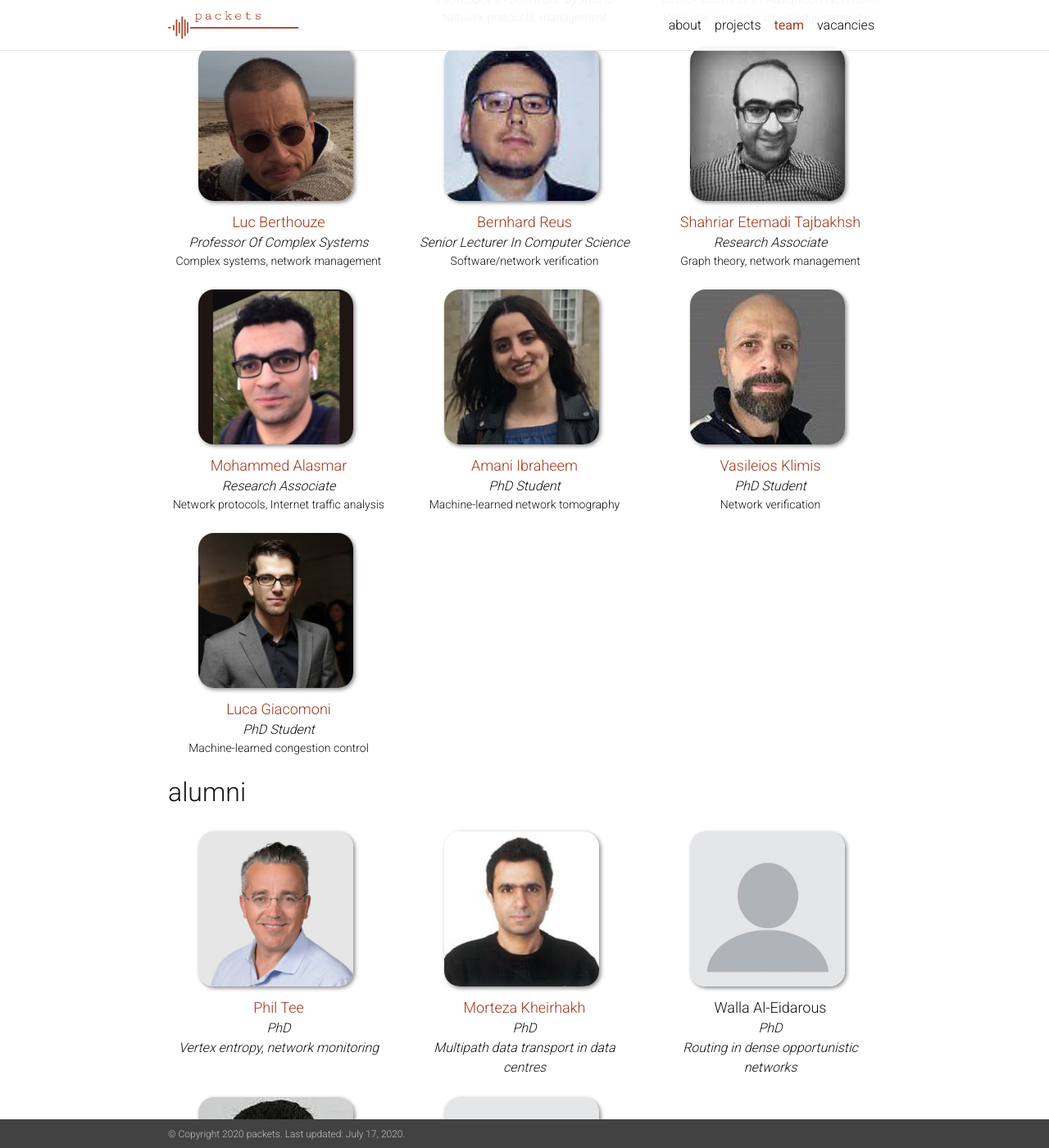
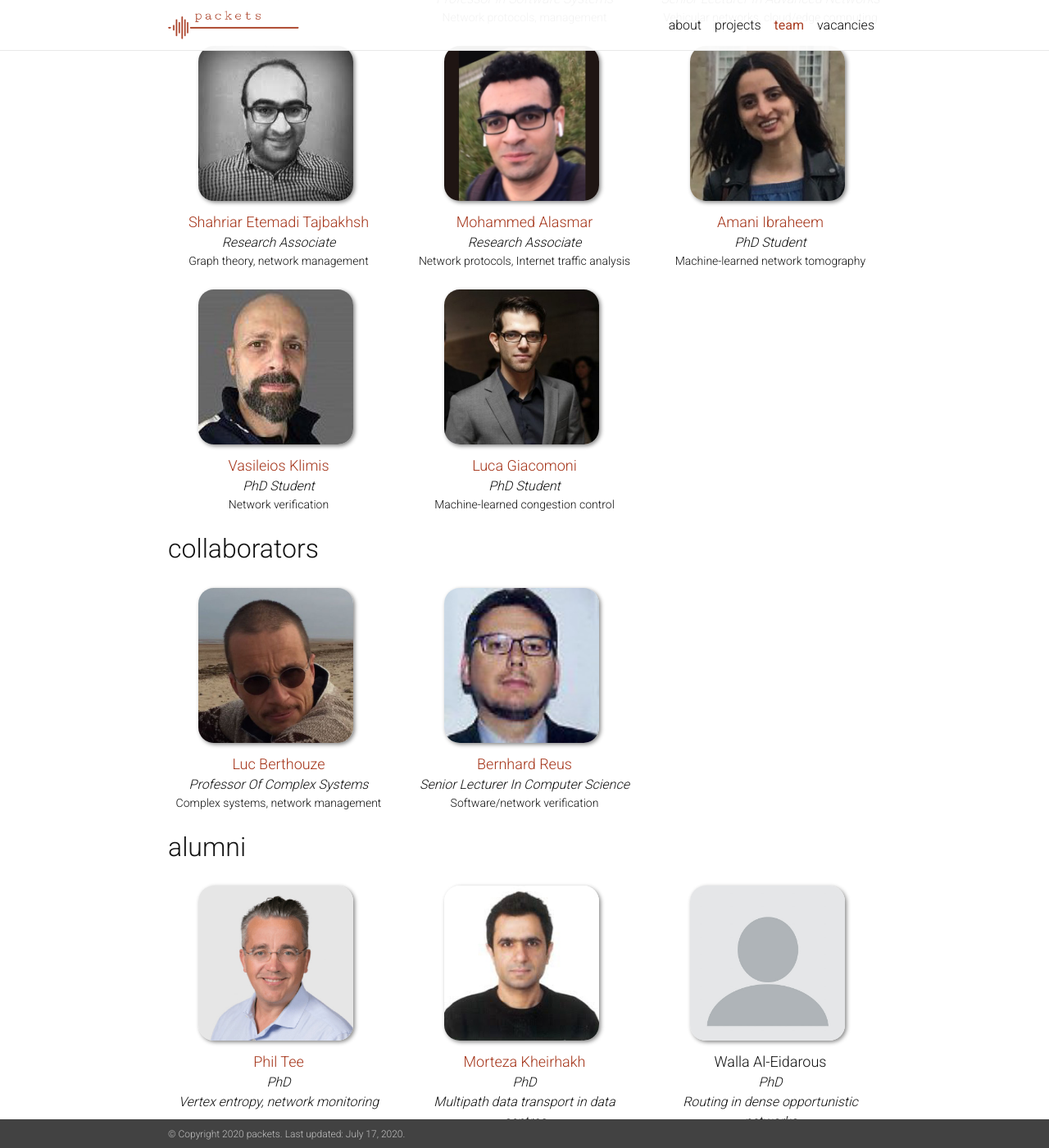
Before and after one commit to packets-lab/packets-lab.github.io, a Jekyll site: the page built from _pages/team.md, in a window 1280 px wide and 1400 px high, scrolled down 507 px. Shown: the whole window at 82% size. Built offline with Jekyll 4.4.1, drawn with Linux system fonts in a browser that asks for light colours; nearby versions of some CDN libraries; a style sheet for code colours, icons or effects is not loaded.

Commit message:
added collaborators

```diff
--- a/_pages/team.md
+++ b/_pages/team.md
@@ -35,9 +35,43 @@ nav: true
 
 {% endfor %}
 
-{% if num_in_row <= 2 %}
+{% if num_in_row <= 1 %}
 </div>
 {% endif %}
+
+## collaborators
+
+<div class="row" style="margin:0px 0 20px 0">
+</div>
+
+{% assign number_printed = 0 %}
+{% for member in site.data.collaborators %}
+
+{% assign num_in_row = number_printed | modulo: 3 %}
+
+{% if num_in_row == 0 %}
+<div class="row">
+{% endif %}
+
+<div class="col-sm-4">
+  <img src="{{ site.url }}{{ site.baseurl }}/assets/img/collaborators/{{ member.photo }}" class="img-responsive"/>
+  <div class="caption">
+      <span style="font-size:18px;"> {{ member.name }}</span><br><i style="font-size:16px;">{{ member.info }}</i><br>{{ member.research }}
+  </div>
+</div>
+
+{% assign number_printed = number_printed | plus: 1 %}
+
+{% if num_in_row == 2 %}
+</div>
+{% endif %}
+
+{% endfor %}
+
+{% if num_in_row <= 1 %}
+</div>
+{% endif %}
+
 
 ## alumni
 <div class="row" style="margin:0px 0 20px 0">
```
Also changed, not shown: _data/collaborators.yml (added, +11 -0 lines), _data/team_members.yml (+0 -12 lines), assets/img/collaborators/br.jpg (renamed from assets/img/team/br.jpg), assets/img/collaborators/lb.jpg (added), 4 other files.
